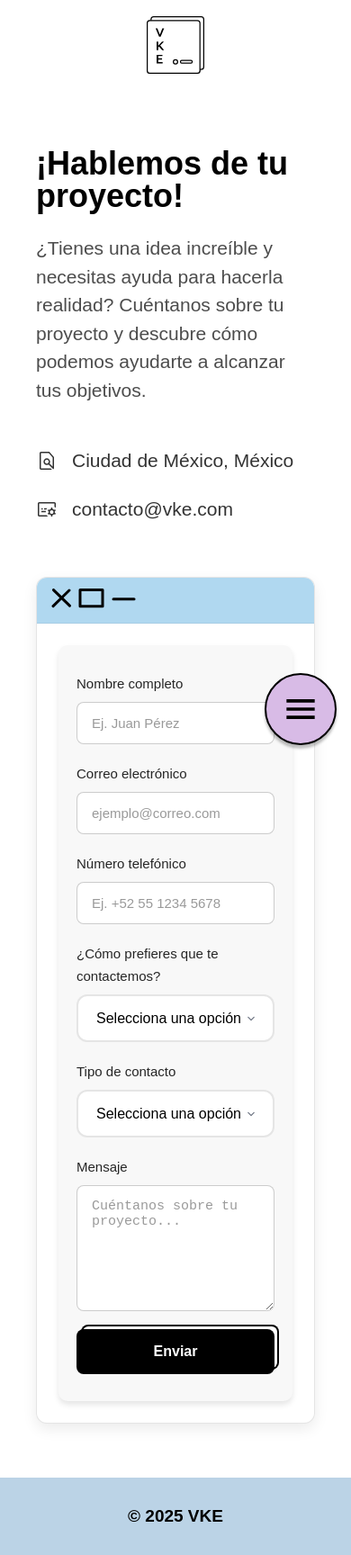
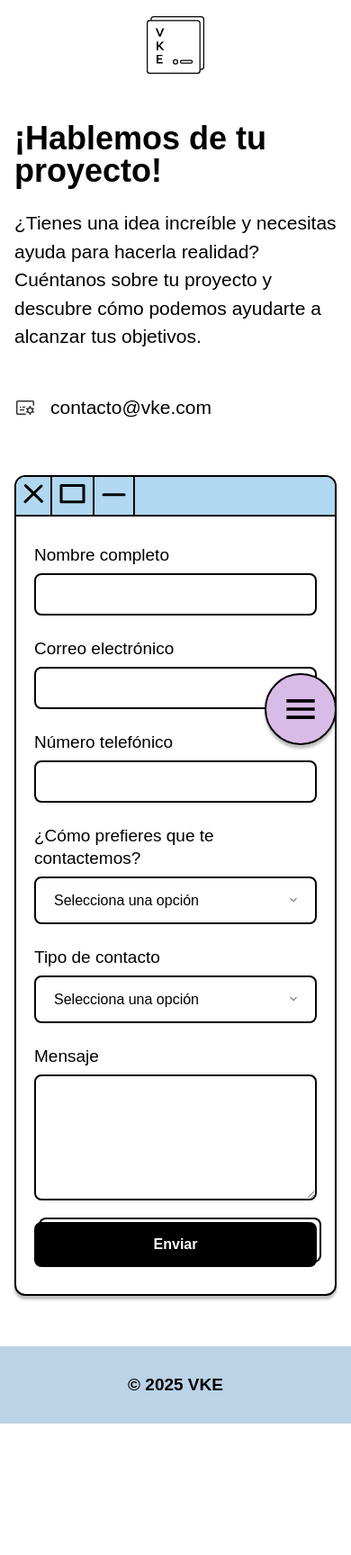
Before and after one commit to VictorBis/PD, a website: page Formulario/index.html in a window 390 px wide. Shown: the whole page at 90% size. After the commit the page ends 1582 px from the top, so only its background shows below. Drawn offline with Linux system fonts and the light colour scheme; a web font is replaced by a local one.

Commit message:
Corrección de estilos

```diff
--- a/Formulario/index.html
+++ b/Formulario/index.html
@@ -54,17 +54,13 @@
         </nav>
     </header>
 
-    <section class="contact-section max-width-2000 padding-88">
+    <section class="contact-section max-width-2000 padding-88 padding-top-18">
         <div class="grid-50">
             <div class="contact-info">
                 <h1 class="semibold-45">¡Hablemos de tu proyecto!</h1>
                 <p class="regular-21">¿Tienes una idea increíble y necesitas ayuda para hacerla realidad? Cuéntanos sobre tu proyecto y descubre cómo podemos ayudarte a alcanzar tus objetivos.</p>
                 <div class="contact-details">
                     <ul>
-                        <li class="medium-21">
-                            <img src="../img/Icons/find.svg" alt="Ubicación" class="icon">
-                            <span>Ciudad de México, México</span>
-                        </li>
                         <li class="medium-21">
                             <img src="../img/Icons/gear.svg" alt="Email" class="icon">
                             <span>contacto@vke.com</span>
@@ -91,17 +87,17 @@
 
   <div class="input-container">
     <label for="name" class="medium-19">Nombre completo</label>
-    <input type="text" id="name" name="name" placeholder="Ej. Juan Pérez" required>
+    <input type="text" id="name" name="name" required>
   </div>
 
   <div class="input-container">
     <label for="email" class="medium-19">Correo electrónico</label>
-    <input type="email" id="email" name="email" placeholder="ejemplo@correo.com" required>
+    <input type="email" id="email" name="email" required>
   </div>
 
   <div class="input-container">
     <label for="phone" class="medium-19">Número telefónico</label>
-    <input type="tel" id="phone" name="phone" placeholder="Ej. +52 55 1234 5678" required>
+    <input type="tel" id="phone" name="phone" required>
   </div>
 
   <div class="input-container">
@@ -147,7 +143,7 @@
 
   <div class="input-container">
     <label for="message" class="medium-19">Mensaje</label>
-    <textarea id="message" name="message" rows="4" placeholder="Cuéntanos sobre tu proyecto..." required></textarea>
+    <textarea id="message" name="message" rows="4" required></textarea>
   </div>
 
   <div class="btn-container">
--- a/css/_cards.scss
+++ b/css/_cards.scss
@@ -117,8 +117,8 @@
 
   & .case-study-thumbnail {
     width: 100%;
-    height: 500px;
-    object-fit: cover;
+    height: auto;
+    object-fit: contain;
     border-radius: 0 0 8px 8px;
     border: 2px solid $black;
     border-top: none;
--- a/css/_contact.scss
+++ b/css/_contact.scss
@@ -2,26 +2,13 @@
 
 // Contact styles
 .contact-section {
-  padding: 80px 20px;
   background-color: $white;
-
-  .contact-container {
-    max-width: 800px;
-    margin: 0 auto;
-  }
 
   .contact-content {
     text-align: center;
-    margin-bottom: 50px;
-
-    h1 {
-      font-size: 2.5rem;
-      margin-bottom: 20px;
-      color: $purple;
-    }
 
     p {
-      font-size: 1.1rem;
+      font-size: 1rem;
       color: $black;
       line-height: 1.6;
       max-width: 600px;
@@ -30,9 +17,8 @@
   }
 
   .contact-form {
-    background-color: #f8f8f8;
-    padding: 40px;
-    border-radius: 10px;
+    padding: 2rem;
+    border-radius: 8px;
     box-shadow: 0 4px 6px rgba(0, 0, 0, 0.1);
 
     .form-group {
@@ -87,7 +73,6 @@
 // Responsive styles
 @media (max-width: 768px) {
   .contact-section {
-    padding: 60px 20px;
 
     .contact-content {
       h1 {
--- a/css/_form.scss
+++ b/css/_form.scss
@@ -6,14 +6,13 @@
     .grid-50 {
         display: grid;
         grid-template-columns: 1fr 1fr;
-        gap: 120px;
+        gap: 8rem;
         align-items: start;
         width: 100%;
 
         @media (max-width: 768px) {
             grid-template-columns: 1fr;
             gap: 60px;
-            padding: 0 20px;
         }
     }
 
@@ -24,7 +23,7 @@
 
         p {
             margin-bottom: 48px;
-            color: rgba($black, 0.7);
+            color: $black;
             max-width: 480px;
             line-height: 1.5;
         }
@@ -39,7 +38,7 @@
                     display: flex;
                     align-items: center;
                     gap: 16px;
-                    color: rgba($black, 0.8);
+                    color: $black;
 
                     .icon {
                         width: 24px;
@@ -56,28 +55,26 @@
     background: $white;
     border-radius: 12px;
     overflow: hidden;
-    border: 1px solid rgba($black, 0.1);
-    box-shadow: 0 6px 16px rgba($black, 0.08);
+    border: 2px solid $black;
+    box-shadow: 0px 4px 3px rgba(0, 0, 0, 0.25);
+
+   .window-icon-wrapper{
+      padding: 0.5rem;
+  border-right: 2px solid #000000;
+    }
 
     .window-actions {
       display: flex;
-      gap: 8px;
-      padding: 12px 16px;
       background: $lightblue;
-      border-bottom: 1px solid rgba($black, 0.05);
+      border-bottom: 2px solid $black;
     }
 
     .window-content {
-      padding: 40px;
-
-      @media (max-width: 768px) {
-        padding: 24px;
-      }
 
       form {
         display: flex;
         flex-direction: column;
-        gap: 20px; // separación uniforme entre campos
+        gap: 1.5rem; // separación uniforme entre campos
 
         .input-container {
           display: flex;
@@ -85,17 +82,14 @@
           gap: 8px; // espacio entre label y input
 
           label {
-            font-size: 15px;
-            font-weight: 500;
-            color: rgba($black, 0.85);
+            color: $black;
           }
 
           input,
           textarea {
             width: 100%;
             padding: 14px 16px;
-            font-size: 15px;
-            border: 1px solid rgba($black, 0.2);
+            border: 2px solid $black;
             border-radius: 8px;
             background: $white;
             color: $black;
@@ -141,8 +135,8 @@
       select {
         width: 100%;
         padding: 16px 20px;
-        border: 2px solid rgba($black, 0.1);
-        border-radius: 12px;
+        border: 2px solid $black;
+        border-radius: 8px;
         background: $white;
         font-size: 16px;
         color: $black;
```
Also changed, not shown: Nosotros/index.html (+3 -3 lines), Proyectos/index.html (+3 -3 lines), index.html (+10 -35 lines), css/style.css, 4 other files.
